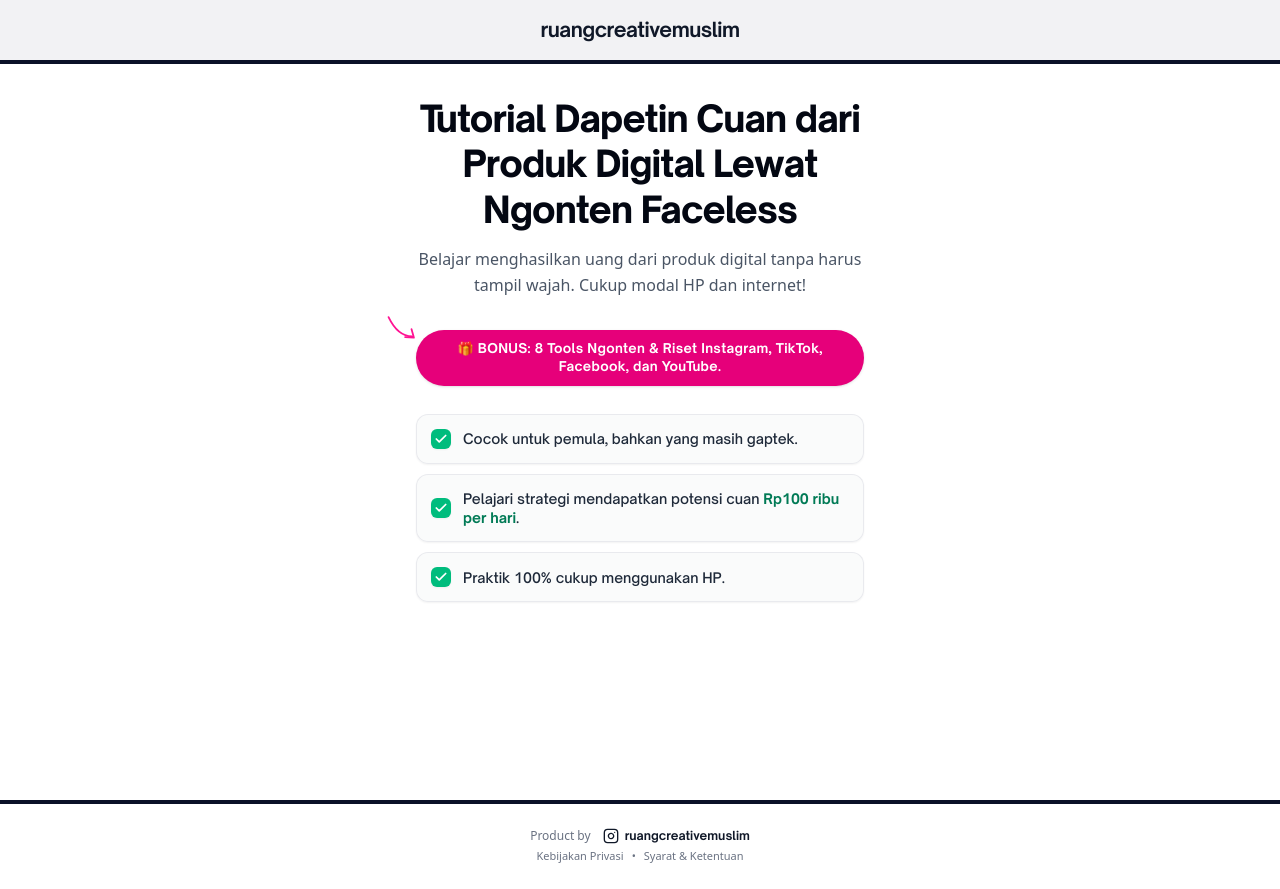
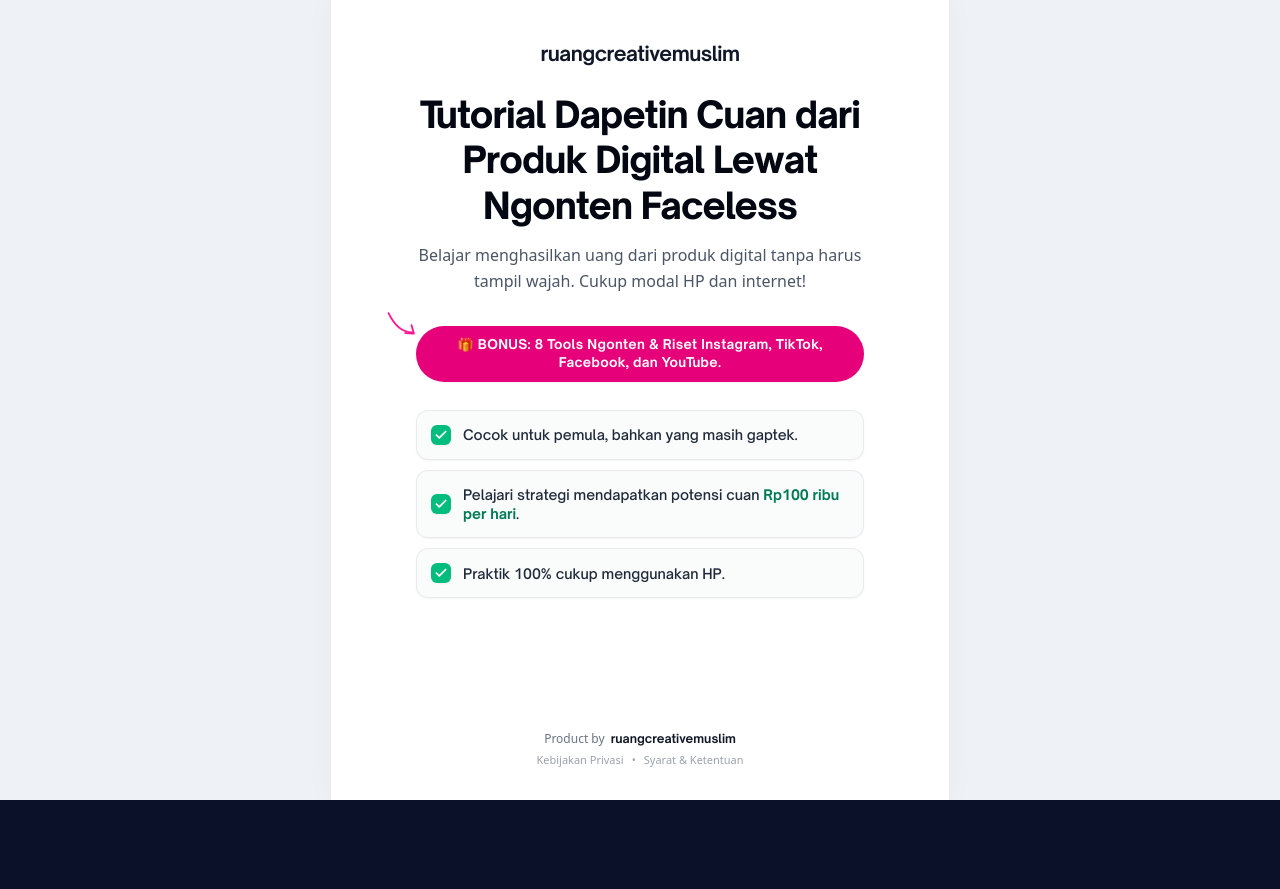
Before and after one commit to anggasrimugiarahayu/ngontenpakeai, a Next.js app: page /cuan-faceless in a window 1280 px wide. After the commit the page ends 800 px from the top, so only its background shows below. Built offline with nearby package versions, Linux system fonts and the light colour scheme; no server answers; the database is empty.

Commit message:
feat(cuan-faceless): enclose entire page in a framed canvas with left/right borders and seamless white flow

```diff
--- a/src/app/cuan-faceless/page.tsx
+++ b/src/app/cuan-faceless/page.tsx
@@ -1,4 +1,5 @@
 import type { Metadata } from "next";
+import Link from "next/link";
 import { Check } from "lucide-react";
 import { LightModeLock } from "./LightModeLock";
 
@@ -25,11 +26,21 @@ export const metadata: Metadata = {
 
 export default function CuanFacelessLandingPage() {
   return (
-    <div className="w-full min-h-[calc(100vh-4rem)] bg-white text-gray-900 font-sans selection:bg-amber-300 selection:text-gray-950">
+    <div className="w-full min-h-screen bg-[#EEF2F6] flex justify-center -mt-16 -mb-1 font-sans selection:bg-amber-300 selection:text-gray-950">
       <LightModeLock />
 
+      {/* Centered Canvas Container with Left and Right Border Lines */}
+      <div className="w-full max-w-[620px] min-h-screen bg-white border-x border-gray-200/90 shadow-[0_0_30px_rgba(0,0,0,0.03)] flex flex-col justify-between">
+
+        {/* Top Header Inside the Canvas (Seamless White, No Horizontal Line) */}
+        <header className="w-full pt-8 sm:pt-10 pb-4 flex items-center justify-center bg-white">
+          <span className="font-bold font-heading text-lg sm:text-xl tracking-tight text-gray-900 select-none">
+            ruangcreativemuslim
+          </span>
+        </header>
+
         {/* Hero Section Container */}
-      <section className="max-w-xl mx-auto px-4 sm:px-6 pt-4 sm:pt-8 pb-16 flex flex-col items-center text-center">
+        <main className="flex-1 w-full px-5 sm:px-8 py-2 flex flex-col items-center text-center">
 
           {/* Main Headline (Harmonized Golden Ratio Scale) */}
           <h1 className="text-[25px] sm:text-[32px] md:text-[36px] font-extrabold text-gray-950 tracking-tight leading-[1.26] text-center max-w-lg mx-auto">
@@ -59,7 +70,7 @@ export default function CuanFacelessLandingPage() {
               </svg>
             </div>
 
-          <div className="w-full bg-[#E6007A] text-white text-[12px] sm:text-[13px] font-bold px-4 sm:px-5 py-2.5 rounded-full shadow-sm text-center tracking-wide leading-snug flex items-center justify-center gap-1.5">
+            <div className="w-full bg-[#E6007A] text-white text-[12px] sm:text-[13px] font-bold px-4 sm:px-5 py-2.5 rounded-full shadow-xs text-center tracking-wide leading-snug flex items-center justify-center gap-1.5">
               <span>🎁 BONUS: 8 Tools Ngonten &amp; Riset Instagram, TikTok, Facebook, dan YouTube.</span>
             </div>
           </div>
@@ -97,7 +108,39 @@ export default function CuanFacelessLandingPage() {
             </div>
           </div>
 
-      </section>
+        </main>
+
+        {/* Bottom Footer Inside the Canvas (Seamless White, No Horizontal Line) */}
+        <footer className="w-full pb-8 pt-4 flex flex-col items-center justify-center gap-1.5 text-xs text-gray-500 bg-white">
+          <div className="flex items-center gap-1.5">
+            <span>Product by</span>
+            <a
+              href="https://www.instagram.com/ruangcreativemuslim/"
+              target="_blank"
+              rel="noopener noreferrer"
+              className="font-bold text-gray-900 hover:text-emerald-600 transition-colors"
+            >
+              ruangcreativemuslim
+            </a>
+          </div>
+          <div className="flex items-center gap-2 text-[11px] text-gray-400">
+            <Link
+              href="/kebijakan-privasi"
+              className="hover:underline hover:text-gray-600 transition-colors"
+            >
+              Kebijakan Privasi
+            </Link>
+            <span>•</span>
+            <Link
+              href="/syarat-ketentuan"
+              className="hover:underline hover:text-gray-600 transition-colors"
+            >
+              Syarat &amp; Ketentuan
+            </Link>
+          </div>
+        </footer>
+
+      </div>
     </div>
   );
 }
--- a/src/components/layout/Footer.tsx
+++ b/src/components/layout/Footer.tsx
@@ -15,7 +15,9 @@ export function Footer() {
   }, []);
 
   const isCuanFaceless = pathname === "/cuan-faceless" || pathname?.startsWith("/cuan-faceless");
-  const isDark = isCuanFaceless ? false : (mounted ? theme === "dark" : true);
+  if (isCuanFaceless) return null;
+
+  const isDark = mounted ? theme === "dark" : true;
 
   return (
     <footer className={`w-full flex flex-col items-center justify-center mt-auto gap-0.5 sm:gap-1 shrink-0 ${isCuanFaceless ? "bg-white py-6" : "pt-1 pb-2 sm:pb-3 xl:pb-3"}`}>
--- a/src/components/layout/Navbar.tsx
+++ b/src/components/layout/Navbar.tsx
@@ -92,13 +92,7 @@ export function Navbar({ followerCount = "154K", memberCount = "0", userRole = "
   const isPro = badgeName !== "FREE";
 
   if (pathname === "/cuan-faceless" || pathname?.startsWith("/cuan-faceless")) {
-    return (
-      <header className="fixed w-full top-0 z-50 flex items-center justify-center py-4 bg-white/95 backdrop-blur-md">
-        <span className="font-bold font-heading text-lg sm:text-xl tracking-tight text-gray-900 select-none">
-          ruangcreativemuslim
-        </span>
-      </header>
-    );
+    return null;
   }
 
   return (
```
Lines whose indentation alone changed are shown as unchanged.
